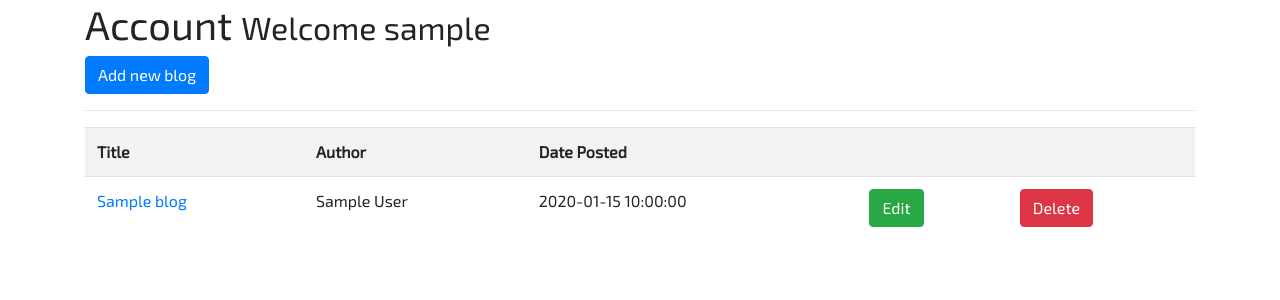
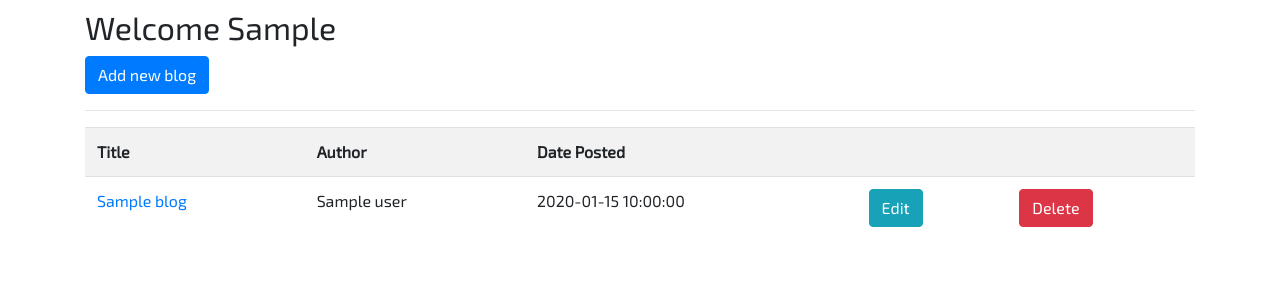
Before and after one commit to ey7/project-three, a Flask app: a page that uses templates/account.html in a window 1280 px wide. Shown: the part 59-359 px from the top of the page. Run offline with Flask 2, Linux system fonts and the light colour scheme; the visitor is signed in with stand-in values (Sample User, id 1); a database or web service that is not in the repository returns one stand-in record (values such as "Sample title"); some libraries are stand-ins or nearby versions.

Commit message:
minor aesthetic changes to the template look

```diff
--- a/templates/account.html
+++ b/templates/account.html
@@ -1,7 +1,7 @@
 {% extends 'base.html' %}
 
 {% block content %}
-  <h1>Account <small> Welcome {{account_name}}</small></h1>
+  <h1><small> Welcome {{ account_name | capitalize }}</small></h1>
   <a class="btn btn-primary" href="{{(url_for('add_blog'))}}"> Add new blog</a>
   <hr>
   <table class="table table-striped">
@@ -14,10 +14,10 @@
     </tr>
     {% for blog in current_user_blogs %}
       <tr>
-        <td><a href="{{(url_for('blog', blog_id=blog._id))}}">{{blog.title}}</a></td>
-        <td>{{blog.author}}</td>
-        <td>{{blog.posted_on}}</td>
-        <td><a href="{{(url_for('edit_blog', blog_id=blog._id))}}" class="btn btn-success pull-right">Edit</a></td>
+        <td><a href="{{(url_for('blog', blog_id=blog._id))}}">{{ blog.title }}</a></td>
+        <td>{{ blog.author | capitalize }}</td>
+        <td>{{ blog.posted_on }}</td>
+        <td><a href="{{(url_for('edit_blog', blog_id=blog._id))}}" class="btn btn-info pull-right">Edit</a></td>
         <td>
           <form action="{{(url_for('delete', blog_id=blog._id))}}" method="post">
             <input type="hidden" name="_method" value="DELETE">
```
